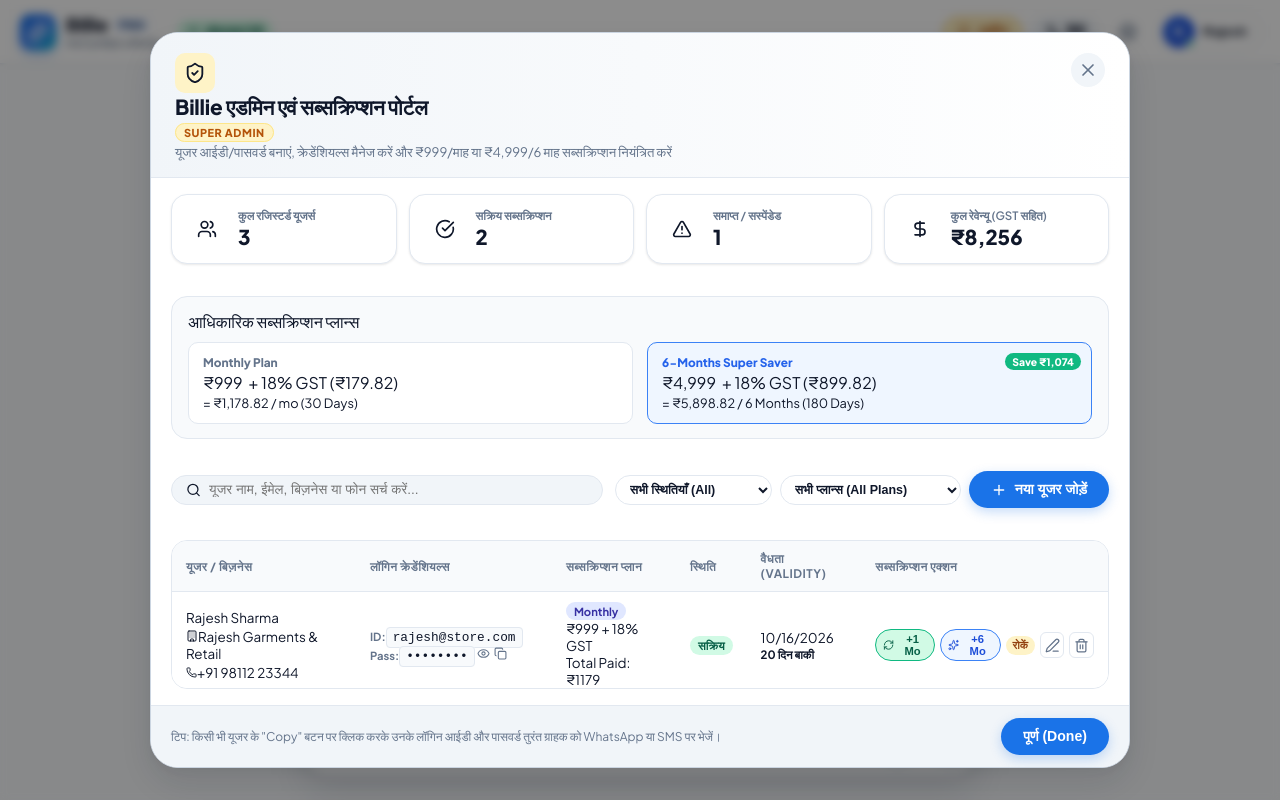
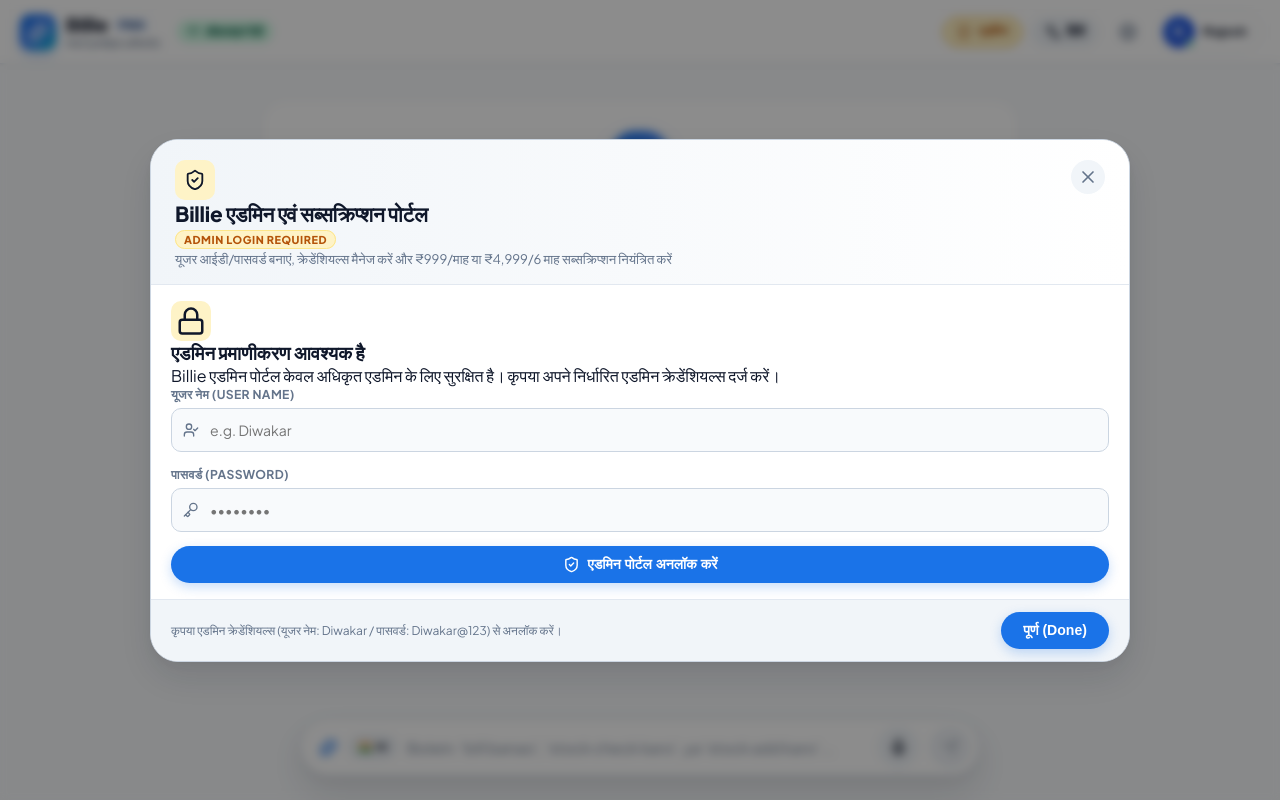
Before and after one commit to diwakarworkproposals-byte/Billie, a React (Vite) app: page / in a window 1280 px wide. Both pictures are taken after a click on the button "एडमिन". Built offline with nearby package versions, Linux system fonts and the light colour scheme.

Commit message:
feat: restrict admin credentials strictly to User Name: Diwakar and Password: Diwakar@123

```diff
--- a/src/components/AdminDashboardModal.jsx
+++ b/src/components/AdminDashboardModal.jsx
@@ -23,11 +23,15 @@
   Sparkles,
   Check,
   Clock,
-  DollarSign
+  DollarSign,
+  Lock,
+  UserCheck
 } from 'lucide-react';
 
 export default function AdminDashboardModal({ isOpen, onClose }) {
   const {
+    user,
+    authenticate,
     users,
     addUser,
     updateUser,
@@ -43,6 +47,11 @@
   const [isAddFormOpen, setIsAddFormOpen] = useState(false);
   const [visiblePasswords, setVisiblePasswords] = useState({});
   const [copiedId, setCopiedId] = useState(null);
+
+  // Admin Gate login state (when opened by a non-admin)
+  const [adminUsername, setAdminUsername] = useState('');
+  const [adminPassword, setAdminPassword] = useState('');
+  const [adminAuthError, setAdminAuthError] = useState('');
 
   // New user form state
   const [newName, setNewName] = useState('');
@@ -62,6 +71,20 @@
 
   const isHindi = settings.language === 'hi';
   const currency = settings.currency || '₹';
+  const isAuthorizedAdmin = user.isLoggedIn && user.role === 'admin';
+
+  const handleAdminGateLogin = (e) => {
+    e.preventDefault();
+    setAdminAuthError('');
+    const res = authenticate(adminUsername, adminPassword);
+    if (!res.success || !res.isAdmin) {
+      setAdminAuthError(
+        isHindi
+          ? 'गलत एडमिन क्रेडेंशियल्स! केवल अधिकृत एडमिन ही एक्सेस कर सकते हैं।'
+          : 'Invalid Admin Credentials! Only authorized admin can log in.'
+      );
+    }
+  };
 
   // Toggle password visibility
   const togglePassVisibility = (userId) => {
@@ -188,7 +211,9 @@
                   <h2 id="admin-dialog-title" className="dialog-title">
                     {isHindi ? 'Billie एडमिन एवं सब्सक्रिप्शन पोर्टल' : 'Billie Admin & Subscription Portal'}
                   </h2>
-                  <span className="admin-status-badge">Super Admin</span>
+                  <span className="admin-status-badge">
+                    {isAuthorizedAdmin ? 'Super Admin: Diwakar' : 'Admin Login Required'}
+                  </span>
                 </div>
                 <p className="dialog-subtitle">
                   {isHindi
@@ -210,6 +235,71 @@
 
         {/* Dialog Body */}
         <div className="dialog-body custom-scrollbar admin-body">
+          {/* CASE A: Admin Gate - If current user is not logged in as Admin */}
+          {!isAuthorizedAdmin ? (
+            <div className="admin-auth-gate-container py-8 px-4 text-center flex flex-col items-center justify-center animate-fade-in">
+              <div className="admin-icon-pill mb-3">
+                <Lock size={30} className="text-amber-500" />
+              </div>
+              <h3 className="text-lg font-extrabold text-slate-900 dark:text-slate-100">
+                {isHindi ? 'एडमिन प्रमाणीकरण आवश्यक है' : 'Admin Authentication Required'}
+              </h3>
+              <p className="text-xs text-slate-500 max-w-sm mt-1 mb-5">
+                {isHindi
+                  ? 'Billie एडमिन पोर्टल केवल अधिकृत एडमिन के लिए सुरक्षित है। कृपया अपने निर्धारित एडमिन क्रेडेंशियल्स दर्ज करें।'
+                  : 'Billie Admin Portal is protected. Please enter the designated admin credentials to unlock.'}
+              </p>
+
+              {adminAuthError && (
+                <div className="form-error-alert mb-4 max-w-sm w-full animate-slide-up">
+                  <AlertTriangle size={15} className="flex-shrink-0" />
+                  <span>{adminAuthError}</span>
+                </div>
+              )}
+
+              <form onSubmit={handleAdminGateLogin} className="material-form max-w-sm w-full text-left">
+                <div className="form-group">
+                  <label className="form-label">{isHindi ? 'यूजर नेम (User Name)' : 'User Name'}</label>
+                  <div className="input-with-icon">
+                    <UserCheck size={16} className="input-icon" />
+                    <input
+                      type="text"
+                      required
+                      value={adminUsername}
+                      onChange={(e) => setAdminUsername(e.target.value)}
+                      placeholder="e.g. Diwakar"
+                      className="m3-text-field"
+                    />
+                  </div>
+                </div>
+
+                <div className="form-group mt-2">
+                  <label className="form-label">{isHindi ? 'पासवर्ड (Password)' : 'Password'}</label>
+                  <div className="input-with-icon">
+                    <Key size={16} className="input-icon" />
+                    <input
+                      type="password"
+                      required
+                      value={adminPassword}
+                      onChange={(e) => setAdminPassword(e.target.value)}
+                      placeholder="••••••••"
+                      className="m3-text-field"
+                    />
+                  </div>
+                </div>
+
+                <button
+                  type="submit"
+                  className="m3-button-filled w-full mt-3 flex items-center justify-center gap-2"
+                >
+                  <ShieldCheck size={17} />
+                  <span>{isHindi ? 'एडमिन पोर्टल अनलॉक करें' : 'Unlock Admin Portal'}</span>
+                </button>
+              </form>
+            </div>
+          ) : (
+            /* CASE B: Full Authorized Admin Dashboard */
+            <>
               {/* 1. Stat Summary Cards */}
               <div className="admin-stats-grid">
                 <div className="admin-stat-card">
@@ -796,15 +886,21 @@
                   </div>
                 </div>
               )}
+            </>
+          )}
         </div>
 
         {/* Dialog Footer */}
         <div className="dialog-footer admin-dialog-footer">
           <div className="admin-footer-notes">
             <span>
-              {isHindi
-                ? 'टिप: किसी भी यूजर के "Copy" बटन पर क्लिक करके उनके लॉगिन आईडी और पासवर्ड तुरंत ग्राहक को WhatsApp या SMS पर भेजें।'
-                : 'Tip: Click "Copy" on any user to copy their Login ID & Password to share with the customer.'}
+              {isAuthorizedAdmin
+                ? (isHindi
+                    ? 'एडमिन सेशन सक्रिय है (Diwakar)। किसी भी यूजर के "Copy" बटन पर क्लिक करके उनके लॉगिन आईडी और पासवर्ड ग्राहक को शेयर करें।'
+                    : 'Admin session active (Diwakar). Click "Copy" on any user to copy their credentials for customer dispatch.')
+                : (isHindi
+                    ? 'कृपया एडमिन क्रेडेंशियल्स (यूजर नेम: Diwakar / पासवर्ड: Diwakar@123) से अनलॉक करें।'
+                    : 'Please authenticate with User Name: Diwakar & Password to unlock.')}
             </span>
           </div>
           <button
--- a/src/components/ProfileModal.jsx
+++ b/src/components/ProfileModal.jsx
@@ -200,7 +200,7 @@
                       required
                       value={loginEmail}
                       onChange={(e) => setLoginEmail(e.target.value)}
-                      placeholder="e.g. rajesh@store.com or admin@billie.io"
+                      placeholder="e.g. rajesh@store.com or Diwakar"
                       className="m3-text-field"
                     />
                   </div>
@@ -238,12 +238,12 @@
                 <div className="demo-pills-grid">
                   <button
                     type="button"
-                    onClick={() => handleQuickDemoLogin('admin@billie.io', 'admin')}
+                    onClick={() => handleQuickDemoLogin('Diwakar', 'Diwakar@123')}
                     className="demo-account-pill admin"
-                    title="Super Admin Dashboard with Full Subscription Control"
+                    title="Super Admin Dashboard (User Name: Diwakar / Pass: Diwakar@123)"
                   >
                     <ShieldCheck size={14} />
-                    <span>👑 Admin (admin@billie.io / admin)</span>
+                    <span>👑 Admin (Diwakar / Diwakar@123)</span>
                   </button>
 
                   <button
@@ -560,12 +560,12 @@
                     type="button"
                     onClick={() => {
                       logout();
-                      setLoginEmail('admin@billie.io');
-                      setLoginPass('admin');
+                      setLoginEmail('Diwakar');
+                      setLoginPass('Diwakar@123');
                     }}
                     className="text-xs text-slate-500 hover:text-blue-600 font-semibold"
                   >
-                    🔑 {isHindi ? 'एडमिन लॉगिन करें (Admin Login)' : 'Switch to Admin Login'}
+                    🔑 {isHindi ? 'एडमिन लॉगिन करें (Diwakar)' : 'Switch to Admin Login (Diwakar)'}
                   </button>
                 </div>
               )}
--- a/src/context/AppContext.jsx
+++ b/src/context/AppContext.jsx
@@ -30,15 +30,16 @@
 };
 
 export const DEFAULT_ADMIN = {
-  id: 'admin_master',
-  name: 'Billie Super Admin',
-  email: 'admin@billie.io',
-  password: 'admin',
+  id: 'admin_diwakar',
+  name: 'Diwakar',
+  username: 'Diwakar',
+  email: 'Diwakar',
+  password: 'Diwakar@123',
   role: 'admin',
-  businessName: 'Billie HQ Operations',
+  businessName: 'Billie Admin HQ',
   phone: '+91 99999 00000',
-  address: 'Connaught Place, Central Delhi',
-  taxId: '07BILLIE1234A1Z0'
+  address: 'New Delhi, India',
+  taxId: '07DIWAKAR1234A1Z0'
 };
 
 const INITIAL_USERS = [
@@ -338,17 +339,18 @@
       return { success: false, error: 'Email/ID aur Password dono likhna zaroori hai.' };
     }
 
-    // A. Master Admin Check
+    // A. Master Admin Check - Only particular credentials: User Name: Diwakar | Password: Diwakar@123
     if (
-      (cleanId === 'admin@billie.io' || cleanId === 'admin') &&
-      (cleanPass === 'admin' || cleanPass === 'admin123')
+      (cleanId === 'diwakar' || cleanId === 'diwakar@billie.io') &&
+      password.trim() === 'Diwakar@123'
     ) {
       const adminSession = {
         isLoggedIn: true,
         role: 'admin',
         id: DEFAULT_ADMIN.id,
-        name: DEFAULT_ADMIN.name,
-        email: DEFAULT_ADMIN.email,
+        name: 'Diwakar',
+        username: 'Diwakar',
+        email: 'Diwakar',
         businessName: DEFAULT_ADMIN.businessName,
         phone: DEFAULT_ADMIN.phone,
         address: DEFAULT_ADMIN.address,
```
Lines whose indentation alone changed are shown as unchanged.
